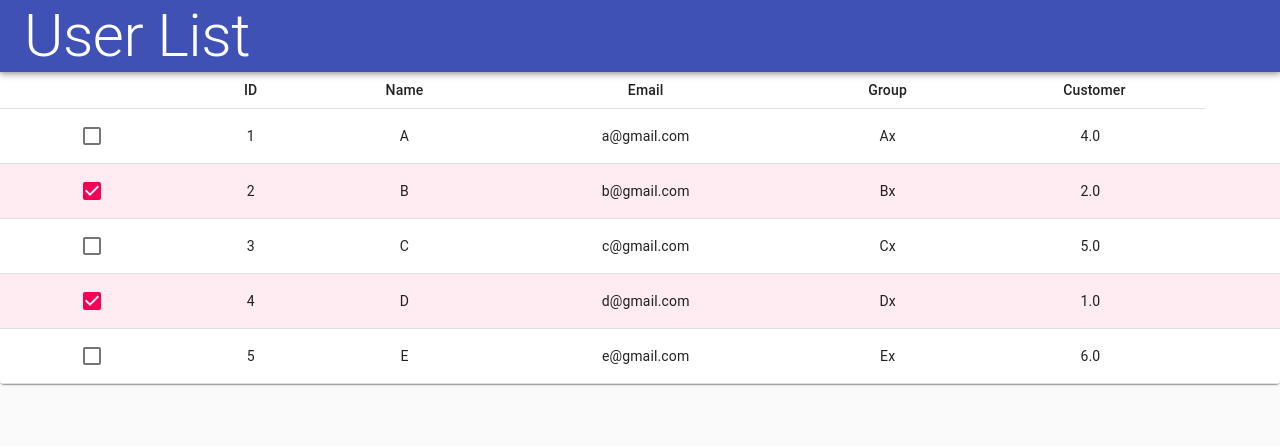
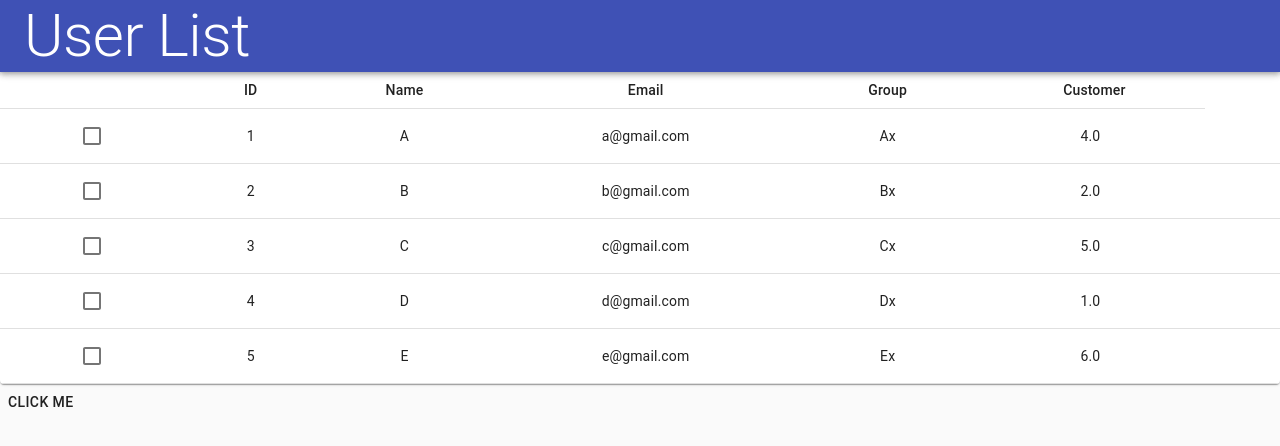
Before and after one commit to DungTrieu/table-app, a React (Create React App) app: page / in a window 1280 px wide. Shown: the top 446 px of the page. Built offline with nearby package versions, Linux system fonts and the light colour scheme.

Commit message:
Second Commit

```diff
--- a/src/App.js
+++ b/src/App.js
@@ -1,6 +1,7 @@
 import React from "react"
 import TableComponent from "./table.component"//
 import Header from "./header.component"
+// import DelButton from "./button.component"
 // import Table2 from "./table2.component"
 // import Customers from "./testcustomer.component"
 
@@ -10,6 +11,7 @@ function App() {
         <div>
         <Header />
         <TableComponent />
+        {/* <DelButton /> */}
         {/* <Customers /> */}
         {/* <TextF /> */}
         {/* <Table2 /> */}
--- a/src/table.component.js
+++ b/src/table.component.js
@@ -10,7 +10,7 @@ import Paper from '@material-ui/core/Paper';
 import { Checkbox } from '@material-ui/core';
 import { useState, useEffect } from 'react';
 import { CheckBox } from '@material-ui/icons';
-
+import { Button } from '@material-ui/core';
 const useStyles = makeStyles({
   table: {
     minWidth: 650,
@@ -19,9 +19,9 @@ const useStyles = makeStyles({
 
 const oldUsers = [
   {id: '1', name: 'A', email: 'a@gmail.com', group: 'Ax', customer: '4.0',status: false},
-  {id: '2', name: 'B', email: 'b@gmail.com', group: 'Bx', customer: '2.0',status: true},
+  {id: '2', name: 'B', email: 'b@gmail.com', group: 'Bx', customer: '2.0',status: false},
   {id: '3', name: 'C', email: 'c@gmail.com', group: 'Cx', customer: '5.0',status: false},
-  {id: '4', name: 'D', email: 'd@gmail.com', group: 'Dx', customer: '1.0',status: true},
+  {id: '4', name: 'D', email: 'd@gmail.com', group: 'Dx', customer: '1.0',status: false},
   {id: '5', name: 'E', email: 'e@gmail.com', group: 'Ex', customer: '6.0',status: false},
 ];
 
@@ -65,11 +65,26 @@ const TableComponent = () => {
     console.log('New User State', newUsers)
   }
 
-
+  const handleButtonClick = () => {
+    const getCheckedUsers = (ele1) => {
+      if (ele1.status === true) {
+        return ele1.id, ele1.status
+      }
+    }
+    const delUsers = users.map(getCheckedUsers)
+    console.log('Del User State 1', delUsers)
+    // const delUsersInfo = delUsers.filter((ele2) => {
+    //   if (ele2.id !== 0){
+    //     return ele2 !== undefined
+    //   }
+    // })
+    // console.log('Del User State 2', delUsersInfo)
+  }
 
   const classes = useStyles();
 
     return (
+      <div>
       <TableContainer component={Paper}>
         <Table className={classes.table} size="small" aria-label="a dense table">
           <TableHead>
@@ -108,6 +123,8 @@ const TableComponent = () => {
           </TableBody>
         </Table>
       </TableContainer>
+      <Button onClick={handleButtonClick}>Click me</Button>
+    </div>
     );
 }
 
```
Also changed, not shown: src/button.component.js (added, +11 -0 lines).
